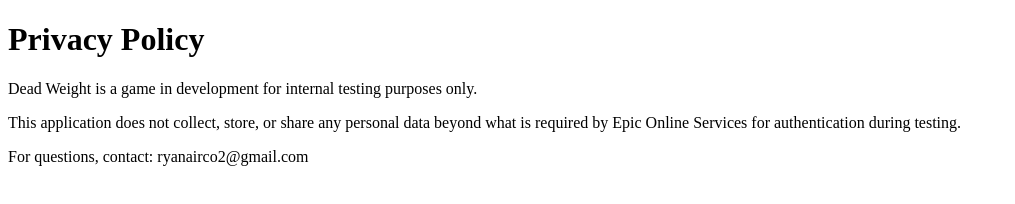
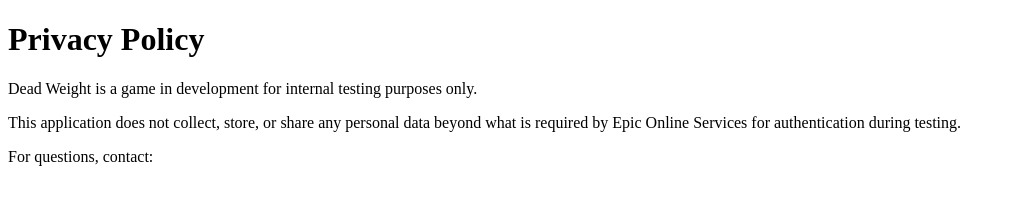
Before and after one commit to LarsenRMG/LarsenRMG.github.io, a plain HTML site: page privacy.html in a window 1280 px wide. Shown: the whole page, without its empty margins (0-1015 px from the left). Drawn offline with Linux system fonts and the light colour scheme.

Commit message:
Update privacy.html

```diff
--- a/privacy.html
+++ b/privacy.html
@@ -5,6 +5,6 @@
 <h1>Privacy Policy</h1>
 <p>Dead Weight is a game in development for internal testing purposes only.</p>
 <p>This application does not collect, store, or share any personal data beyond what is required by Epic Online Services for authentication during testing.</p>
-<p>For questions, contact: ryanairco2@gmail.com</p>
+<p>For questions, contact: </p>
 </body>
 </html>
```
